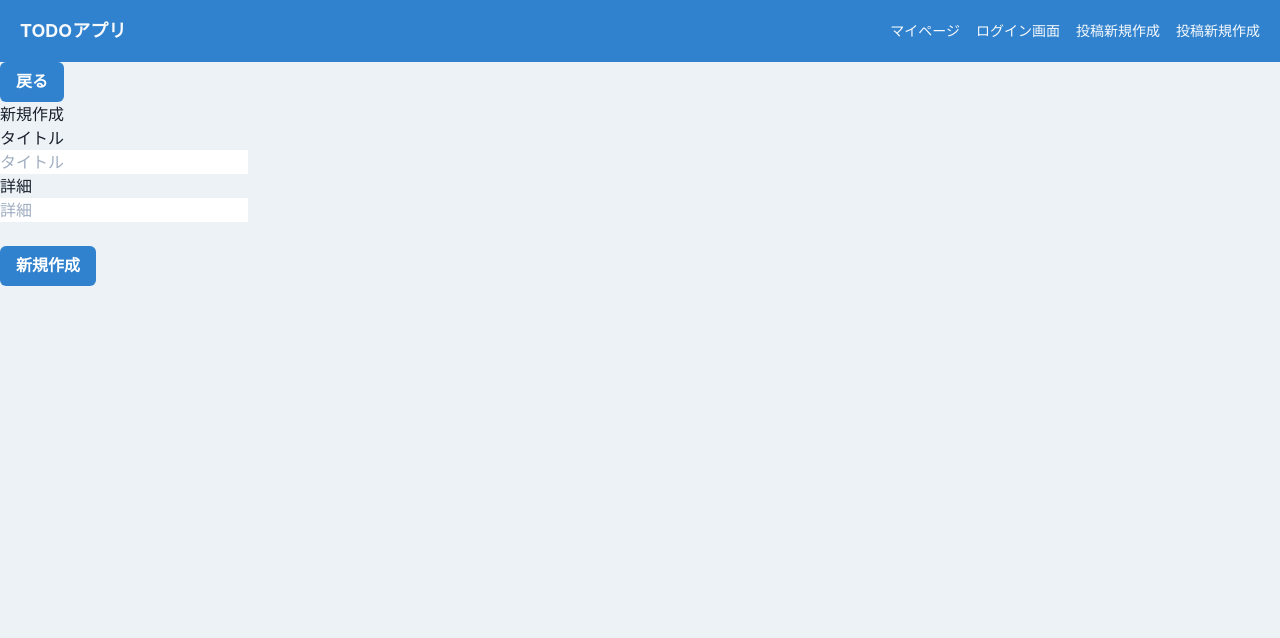
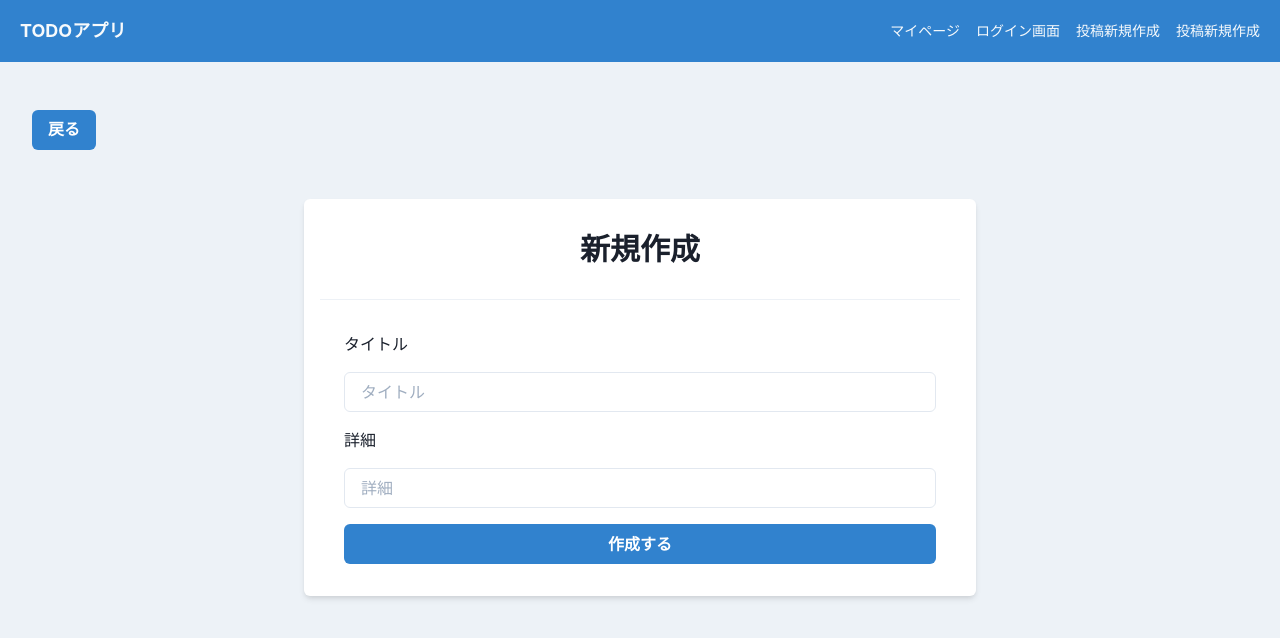
Before and after one commit to fumi238000/React_ts_crud_app, a React (Create React App) app in the folder frontend/: page /posts/new in a window 1280 px wide. Shown: the top 638 px of the page. Built offline with nearby package versions, Linux system fonts and the light colour scheme.

Commit message:
fix PostForm of layouts

```diff
--- /dev/null
+++ b/frontend/src/components/atms/button/GoBackButton.tsx
@@ -0,0 +1,14 @@
+import { memo, VFC } from "react";
+import {Button, Box } from "@chakra-ui/react";
+import { useHistory } from "react-router-dom";
+
+export const GoBackButton: VFC = memo(() => {
+  const history = useHistory();
+  const onClickBack = () => history.goBack();
+
+  return (
+  <Box textAlign="left" px={4} py={8} m={4}>
+    <Button colorScheme="blue" onClick={onClickBack}>戻る</Button>
+  </Box>
+  )
+});
--- /dev/null
+++ b/frontend/src/components/molecules/PostForm.tsx
@@ -0,0 +1,68 @@
+import { useState, useEffect,ChangeEvent, memo, VFC } from "react";
+import { Box, Button, Divider, Flex, Heading, Input, Stack  } from "@chakra-ui/react";
+import { useHistory } from "react-router";
+import { PostCreate } from "../../hooks/usePostCreate";
+
+type Props = {
+  postTitle: string;
+  postDetails: string;
+  actionName: string;
+  actionButtonName: string;
+}
+
+export const PostForm: VFC<Props> = memo((props) => {
+  const { postTitle, postDetails, actionName, actionButtonName } = props;
+
+  const history = useHistory();
+  const [inputPostTitle, setInputPostTitle] = useState('')
+  const [inputPostDetails, setInputPostDetails] = useState('')
+  const onChangeInputPostTitle = (e: ChangeEvent<HTMLInputElement>) => setInputPostTitle(e.target.value);
+  const onChangeInputPostDetails = (e: ChangeEvent<HTMLInputElement>) => setInputPostDetails(e.target.value);
+
+
+  const onClickCreatePost = () => {
+    PostCreate(inputPostTitle,inputPostDetails);
+    //ここで値を更新したい！
+    // setPosts(posts.filter(post => post.id ＋？ postId)) //今回作成したものを追加して更新する
+    history.push("/posts"); //もしくはここで渡す？
+  }
+
+  useEffect(() => {
+    setInputPostTitle(postTitle);
+    setInputPostDetails(postDetails);
+  },[postDetails, postTitle])
+
+  return (
+
+      <Flex align="center" justify="center" height="50vh">
+      <Box bg="white" w="2xl" p={4} borderRadius="md" shadow="md">
+          <Heading as="h1" size="lg" textAlign="center" py={4}>
+            { actionName }
+          </Heading>
+
+          <Divider my={4}></Divider>
+
+          <Stack spacing={4} py={4} px={6}>
+
+            <p>タイトル</p>
+            <Input placeholder="タイトル"
+                 value={inputPostTitle}
+                 onChange={onChangeInputPostTitle}
+            />
+
+            <p>詳細</p>
+            <Input placeholder="詳細"
+                 value={inputPostDetails}
+                 onChange={onChangeInputPostDetails}
+            />
+
+            <Button bg="blue.500" color="white" _hover={{ opacity: 0.7}} onClick={onClickCreatePost}>
+              {actionButtonName}
+            </Button>
+
+          </Stack>
+        </Box>
+      </Flex>
+
+  );
+});
--- a/frontend/src/components/pages/post/PostCreatePage.tsx
+++ b/frontend/src/components/pages/post/PostCreatePage.tsx
@@ -1,42 +1,17 @@
-import { Button } from '@chakra-ui/react';
-import { useState, memo, VFC, ChangeEvent } from "react";
-import { useHistory } from "react-router-dom";
-import { PostCreate } from "../../../hooks/usePostCreate";
+import { memo, VFC } from "react";
+import { PostForm } from '../../molecules/PostForm';
+import { GoBackButton } from '../../atms/button/GoBackButton';
 
 export const PostCreatePage: VFC = memo(() => {
-  const history = useHistory();
-  const onClickBack = () => history.goBack();
-
-  const [inputPostTitle, setInputPostTitle] = useState('')
-  const [inputPostDetails, setInputPostDetails] = useState('')
-  const onChangeInputPostTitle = (e: ChangeEvent<HTMLInputElement>) => setInputPostTitle(e.target.value);
-  const onChangeInputPostDetails = (e: ChangeEvent<HTMLInputElement>) => setInputPostDetails(e.target.value);
-
-  const onClickCreatePost = () => {
-    PostCreate(inputPostTitle,inputPostDetails);
-    //ここで値を更新したい！
-    // setPosts(posts.filter(post => post.id ＋？ postId)) //今回作成したものを追加して更新する
-    history.push("/posts"); //もしくはここで渡す？
-  }
-
   return (
     <>
-      <Button colorScheme="blue" onClick={onClickBack}>戻る</Button>
-      <h1>新規作成</h1>
-      <p>タイトル</p>
-      <input placeholder="タイトル"
-             value={inputPostTitle}
-             onChange={onChangeInputPostTitle}
+      <GoBackButton/>
+      <PostForm
+        actionName={"新規作成"}
+        postTitle={""}
+        postDetails={""}
+        actionButtonName={"作成する"}
       />
-
-      <p>詳細</p>
-      <input placeholder="詳細"
-             value={inputPostDetails}
-             onChange={onChangeInputPostDetails}
-      />
-      <br/>
-      <br/>
-      <Button colorScheme="blue" onClick={onClickCreatePost}>新規作成</Button>
     </>
   )
 });
--- a/frontend/src/components/pages/post/PostEditPage.tsx
+++ b/frontend/src/components/pages/post/PostEditPage.tsx
@@ -1,16 +1,26 @@
 import { memo, VFC } from "react";
-import { useHistory } from "react-router-dom";
+import { PostForm } from '../../molecules/PostForm';
+import { GoBackButton } from '../../atms/button/GoBackButton';
 
-export const PostEditPage: VFC = memo(() => {
-  const history = useHistory();
-  const onClickBack = () => history.goBack();
+type Props = {
+  postTitle?: string;
+  postDetails?: string;
+}
+
+export const PostEditPage: VFC<Props> = memo(() => {
+  // const {postTitle, postDetails } = props;
 
   return (
-    <div>
-      <button onClick={onClickBack}>戻る</button>
-      <h1>投稿編集ページ</h1>
-      <input placeholder="TODOを入力する" />
-      <button onClick={onClickBack}>更新</button>
-    </div>
+    <>
+      <GoBackButton/>
+      <PostForm
+        actionName={"編集"}
+        postTitle={"ここにタイトルが渡る予定"}
+        // postTitle={postTitle}
+        postDetails={"ここに詳細が渡る予定"}
+        // postDetails={postDetails}
+        actionButtonName={"更新する"}
+      />
+    </>
   )
 });
--- a/frontend/src/components/pages/post/PostIndexPage.tsx
+++ b/frontend/src/components/pages/post/PostIndexPage.tsx
@@ -37,8 +37,8 @@ export const PostIndexPage = () => {
           <Button colorScheme="blue" onClick={onClickPostCreatePage}>新規作成</Button>
         </Box>
         { posts.map((post) => (
-             <PostCard   postId={post.id} postTitle={post.title} postDetails={post.details} />
-            //     <Button colorScheme="green" onClick={onClickPostEditPage}>編集</Button>
+             <PostCard postId={post.id} postTitle={post.title} postDetails={post.details} />
+                // <Button colorScheme="green" onClickPostEditPage={onClickPostEditPage}>編集</Button>
             //     <Button colorScheme= "red" onClick= {() => {onClickPostDelete(post.id)} }>削除</Button>
           ))}
       </div>
```
